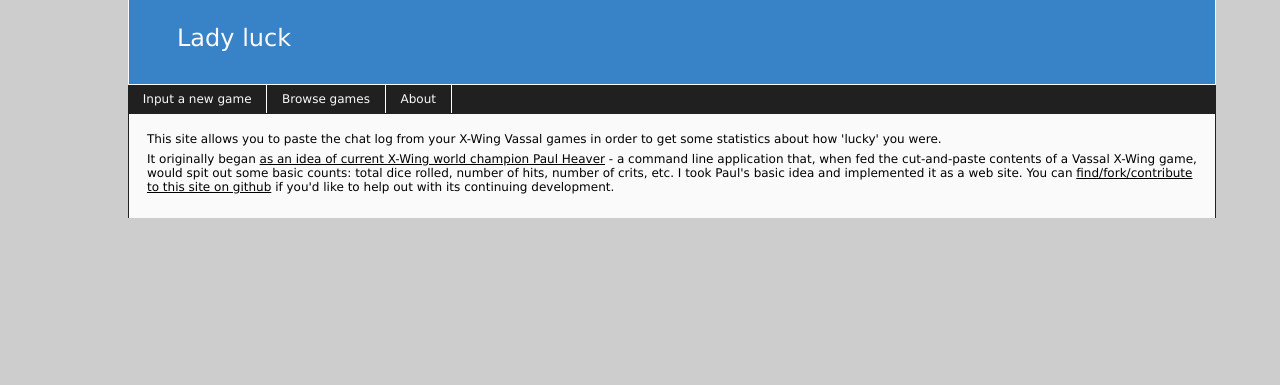
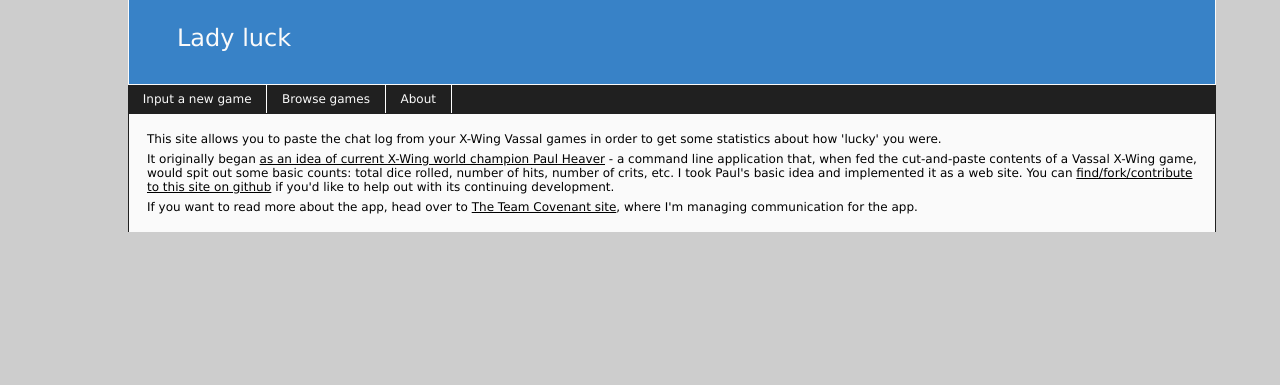
Before and after one commit to lhayhurst/ladyluck, a Flask app: page /about in a window 1280 px wide. Shown: the part 13-398 px from the top of the page. Run offline with Flask 2, Linux system fonts and the light colour scheme.

Commit message:
updated about.

```diff
--- a/templates/about.html
+++ b/templates/about.html
@@ -4,4 +4,5 @@ This site allows you to paste the chat log from your X-Wing Vassal games in orde
 <p></p>
 It originally began <a url="https://teamcovenant.com/pheaver/2013/10/22/vassal-die-roll-counter/">as an idea of current X-Wing world champion Paul Heaver</a> - a command line application that, when fed the cut-and-paste contents of a Vassal X-Wing game, would spit out some basic counts: total dice rolled, number of hits, number of crits, etc.  I took Paul's basic idea and implemented it as a web site.  You can <a href="https://github.com/lhayhurst/ladyluck">find/fork/contribute to this site on github</a> if you'd like to help out with its continuing development.
 <p></p>
+If you want to read more about the app, head over to <a href="http://teamcovenant.com/sozin/2014/03/10/lady-luck-a-web-based-vassal-x-wing-stats-calculator/">The Team Covenant site</a>, where I'm managing communication for the app.
 {% endblock %}
```
